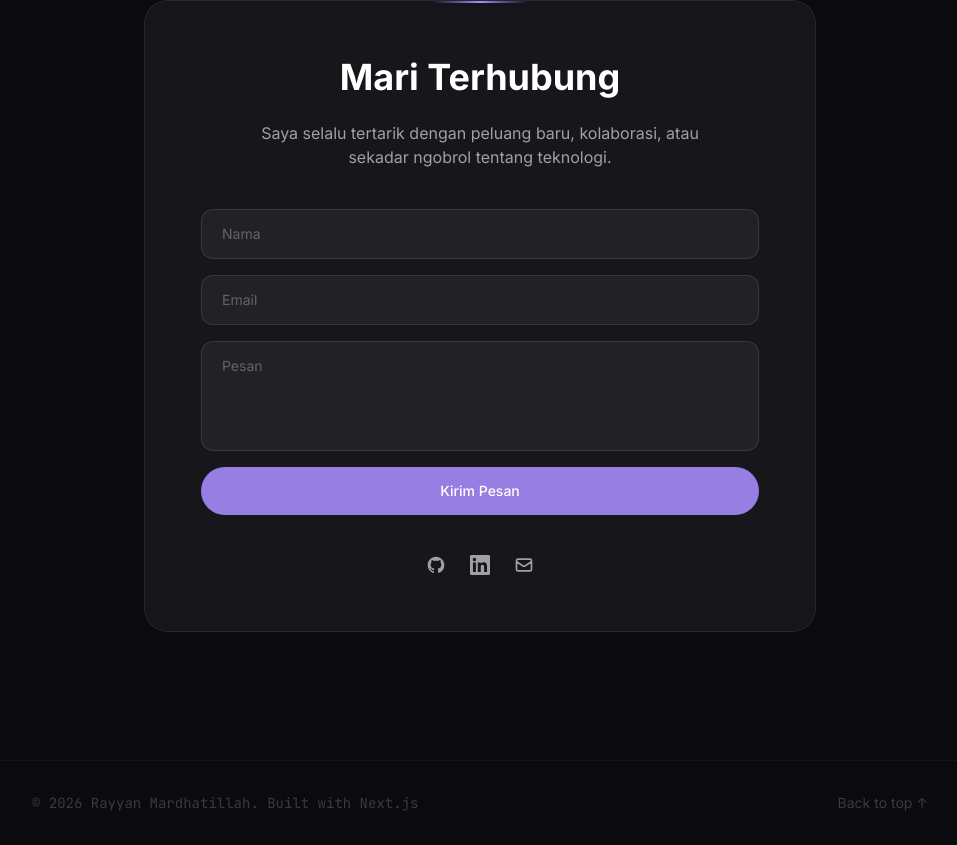
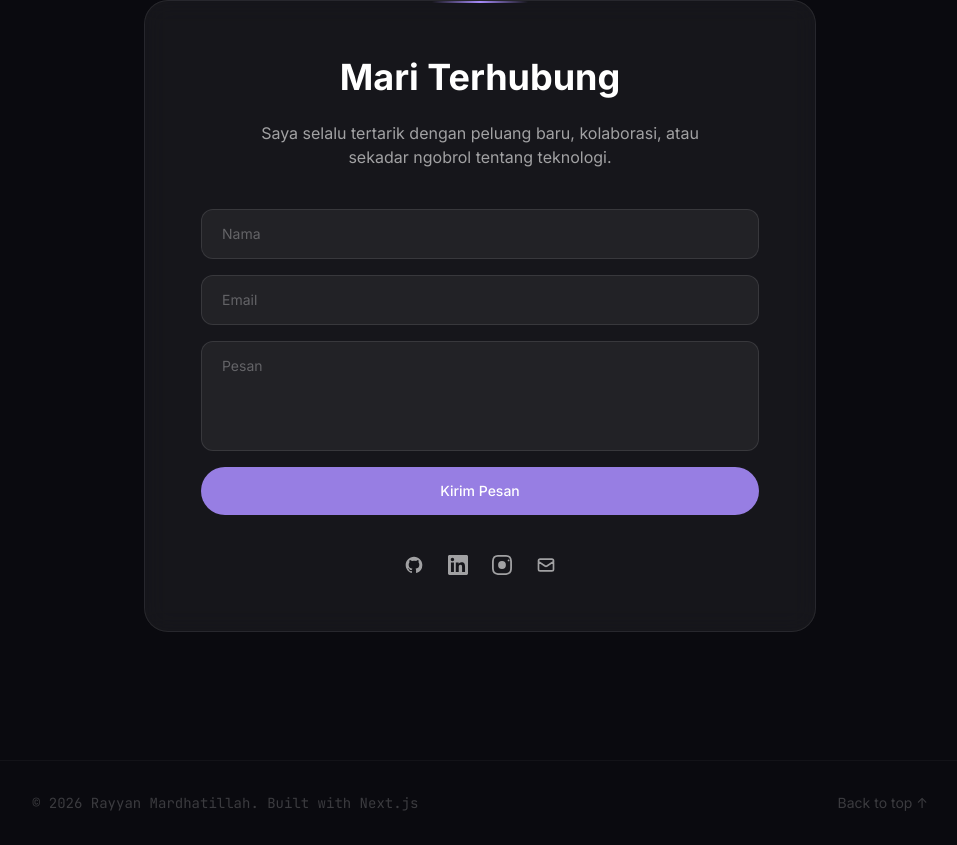
Before and after one commit to rayyan210305/rayyan-portfolio, a Next.js app: page / in a window 1280 px wide. Shown: the part 6408-7253 px from the top of the page, without its empty margins (160-1117 px from the left). Built offline with nearby package versions, Linux system fonts and the light colour scheme.

Commit message:
feat(contact): add Instagram social link

```diff
--- a/src/app/layout.tsx
+++ b/src/app/layout.tsx
@@ -84,6 +84,7 @@
             sameAs: [
               "https://github.com/rayyan210305",
               "https://www.linkedin.com/in/rayyan-mardhatillah-b73b8a42a/",
+              "https://www.instagram.com/rayyanmardhatillah/",
             ],
           }),
         }}
--- a/src/components/Contact.tsx
+++ b/src/components/Contact.tsx
@@ -155,6 +155,19 @@
             </motion.a>
 
             <motion.a
+              href="https://www.instagram.com/rayyanmardhatillah/"
+              target="_blank"
+              rel="noopener noreferrer"
+              variants={staggerItem}
+              className="text-white/60 hover:text-white transition-colors"
+              aria-label="Instagram"
+            >
+              <svg className="w-5 h-5" fill="currentColor" viewBox="0 0 24 24">
+                <path d="M12 2.163c3.204 0 3.584.012 4.85.07 3.252.148 4.771 1.691 4.919 4.919.058 1.265.069 1.645.069 4.849 0 3.205-.012 3.584-.069 4.849-.149 3.225-1.664 4.771-4.919 4.919-1.266.058-1.644.07-4.85.07-3.204 0-3.584-.012-4.849-.07-3.26-.149-4.771-1.699-4.919-4.92-.058-1.265-.07-1.644-.07-4.849 0-3.204.013-3.583.07-4.849.149-3.227 1.664-4.771 4.919-4.919 1.266-.057 1.645-.069 4.849-.069zm0-2.163c-3.259 0-3.667.014-4.947.072-4.358.2-6.78 2.618-6.98 6.98-.059 1.281-.073 1.689-.073 4.948 0 3.259.014 3.668.072 4.948.2 4.358 2.618 6.78 6.98 6.98 1.281.058 1.689.072 4.948.072 3.259 0 3.668-.014 4.948-.072 4.354-.2 6.782-2.618 6.979-6.98.059-1.28.073-1.689.073-4.948 0-3.259-.014-3.667-.072-4.947-.196-4.354-2.617-6.78-6.979-6.98-1.281-.059-1.69-.073-4.949-.073zM16.67 12a4.67 4.67 0 11-9.34 0 4.67 4.67 0 019.34 0zm4.331-5.5a1.09 1.09 0 11-2.18 0 1.09 1.09 0 012.18 0z" />
+              </svg>
+            </motion.a>
+
+            <motion.a
               href="mailto:rayyanmardhatillah21@gmail.com"
               variants={staggerItem}
               className="text-white/60 hover:text-white transition-colors"
```
